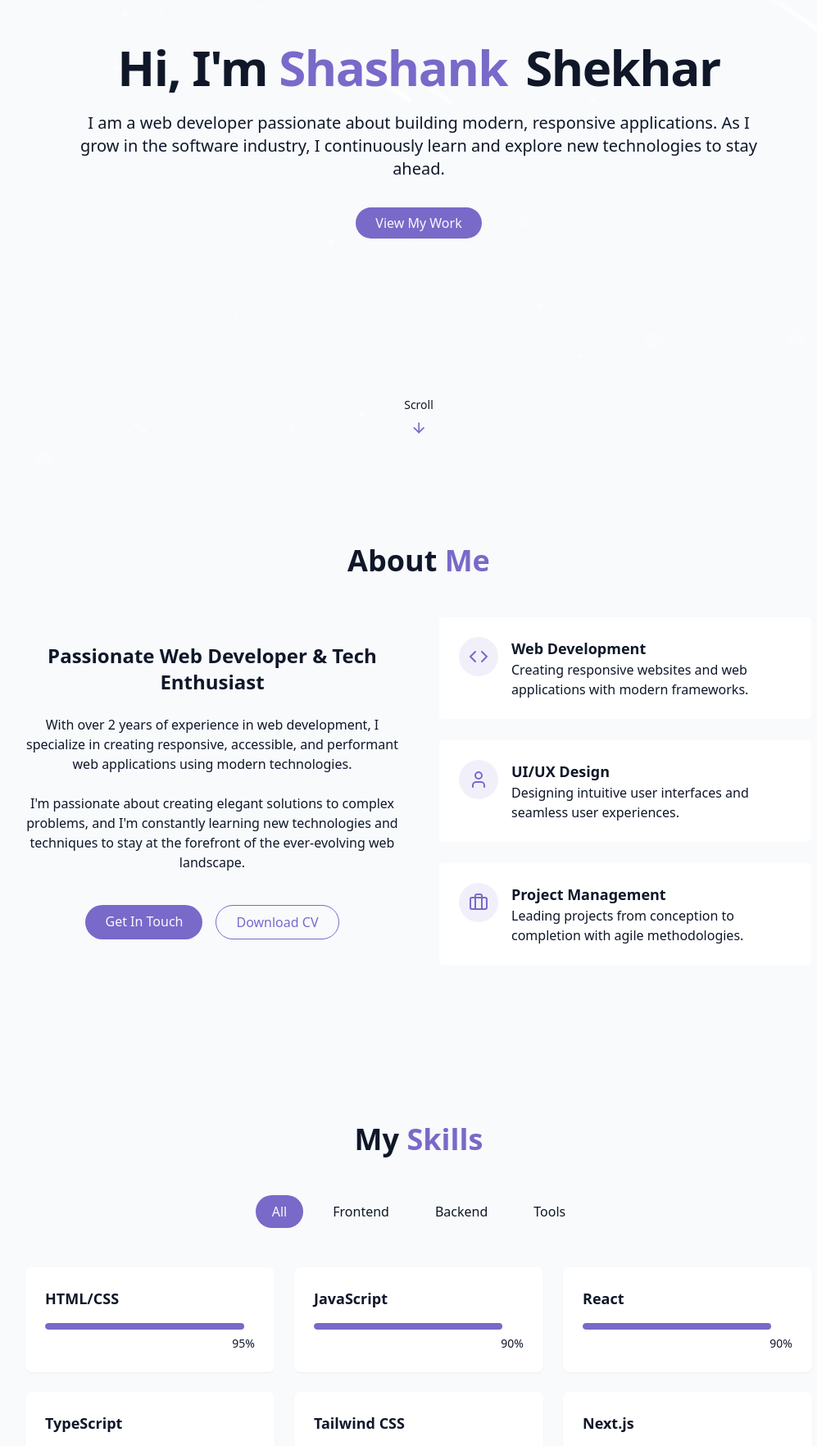
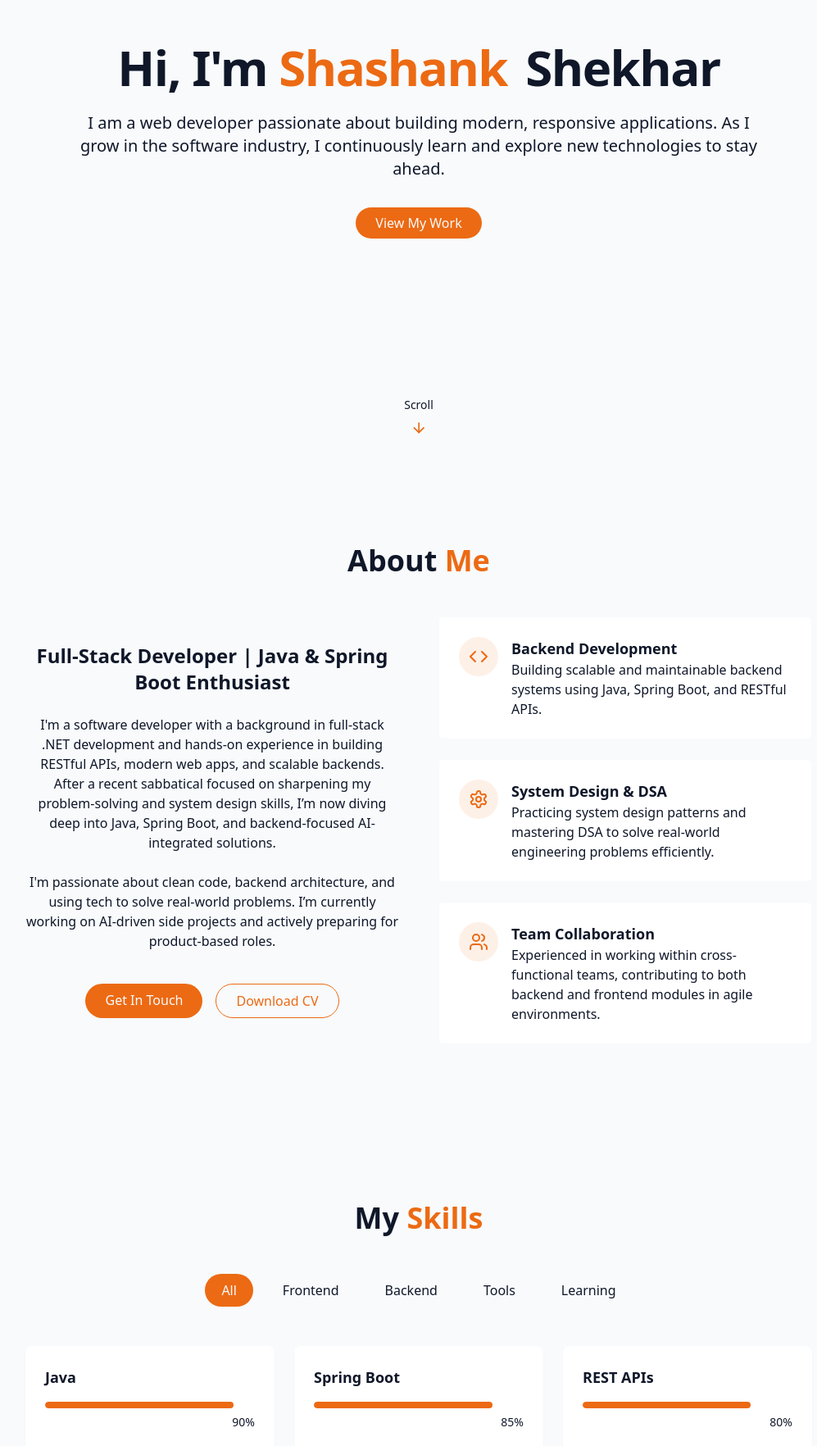
Before and after one commit to imsunnnyyy/Portfolio, a React (Vite) app: page / in a window 1280 px wide. Shown: the part 232-1996 px from the top of the page at 82% size, without its empty margins (129-1126 px from the left). Built offline with nearby package versions, Linux system fonts and the light colour scheme.

Commit message:
Changes for UI and Text corrections

```diff
--- a/package.json
+++ b/package.json
@@ -10,6 +10,7 @@
     "preview": "vite preview"
   },
   "dependencies": {
+    "@emailjs/browser": "^4.4.1",
     "@radix-ui/react-toast": "^1.2.14",
     "@tailwindcss/vite": "^4.1.8",
     "class-variance-authority": "^0.7.1",
--- a/src/components/AboutSection.jsx
+++ b/src/components/AboutSection.jsx
@@ -1,39 +1,31 @@
-import { Briefcase, Code, User } from "lucide-react";
+import { Code, Settings, Users } from "lucide-react";
 
 export const AboutSection = () => {
   return (
     <section id="about" className="py-24 px-4 relative">
-      {" "}
       <div className="container mx-auto max-w-5xl">
         <h2 className="text-3xl md:text-4xl font-bold mb-12 text-center">
-          About <span className="text-primary"> Me</span>
+          About <span className="text-primary">Me</span>
         </h2>
 
         <div className="grid grid-cols-1 md:grid-cols-2 gap-12 items-center">
           <div className="space-y-6">
             <h3 className="text-2xl font-semibold">
-              Passionate Web Developer & Tech Enthusiast
+              Full-Stack Developer | Java & Spring Boot Enthusiast
             </h3>
 
             <p className="text-muted-foreground">
-              With over 2 years of experience in web development, I specialize
-              in creating responsive, accessible, and performant web
-              applications using modern technologies.
+              I'm a software developer with a background in full-stack .NET development and hands-on experience in building RESTful APIs, modern web apps, and scalable backends. After a recent sabbatical focused on sharpening my problem-solving and system design skills, I’m now diving deep into Java, Spring Boot, and backend-focused AI-integrated solutions.
             </p>
 
             <p className="text-muted-foreground">
-              I'm passionate about creating elegant solutions to complex
-              problems, and I'm constantly learning new technologies and
-              techniques to stay at the forefront of the ever-evolving web
-              landscape.
+              I'm passionate about clean code, backend architecture, and using tech to solve real-world problems. I’m currently working on AI-driven side projects and actively preparing for product-based roles.
             </p>
 
             <div className="flex flex-col sm:flex-row gap-4 pt-4 justify-center">
               <a href="#contact" className="cosmic-button">
-                {" "}
                 Get In Touch
               </a>
-
               <a
                 href=""
                 className="px-6 py-2 rounded-full border border-primary text-primary hover:bg-primary/10 transition-colors duration-300"
@@ -50,39 +42,37 @@ export const AboutSection = () => {
                   <Code className="h-6 w-6 text-primary" />
                 </div>
                 <div className="text-left">
-                  <h4 className="font-semibold text-lg"> Web Development</h4>
+                  <h4 className="font-semibold text-lg">Backend Development</h4>
                   <p className="text-muted-foreground">
-                    Creating responsive websites and web applications with
-                    modern frameworks.
+                    Building scalable and maintainable backend systems using Java, Spring Boot, and RESTful APIs.
                   </p>
                 </div>
               </div>
             </div>
+
             <div className="gradient-border p-6 card-hover">
               <div className="flex items-start gap-4">
                 <div className="p-3 rounded-full bg-primary/10">
-                  <User className="h-6 w-6 text-primary" />
+                  <Settings className="h-6 w-6 text-primary" />
                 </div>
                 <div className="text-left">
-                  <h4 className="font-semibold text-lg">UI/UX Design</h4>
+                  <h4 className="font-semibold text-lg">System Design & DSA</h4>
                   <p className="text-muted-foreground">
-                    Designing intuitive user interfaces and seamless user
-                    experiences.
+                    Practicing system design patterns and mastering DSA to solve real-world engineering problems efficiently.
                   </p>
                 </div>
               </div>
             </div>
+
             <div className="gradient-border p-6 card-hover">
               <div className="flex items-start gap-4">
                 <div className="p-3 rounded-full bg-primary/10">
-                  <Briefcase className="h-6 w-6 text-primary" />
+                  <Users className="h-6 w-6 text-primary" />
                 </div>
-
                 <div className="text-left">
-                  <h4 className="font-semibold text-lg">Project Management</h4>
+                  <h4 className="font-semibold text-lg">Team Collaboration</h4>
                   <p className="text-muted-foreground">
-                    Leading projects from conception to completion with agile
-                    methodologies.
+                    Experienced in working within cross-functional teams, contributing to both backend and frontend modules in agile environments.
                   </p>
                 </div>
               </div>
--- a/src/components/Footer.jsx
+++ b/src/components/Footer.jsx
@@ -7,7 +7,7 @@ export const Footer = () => {
       {" "}
       <p className="text-sm text-muted-foreground">
         {" "}
-        &copy; {new Date().getFullYear()} Pedrotech.co. All rights reserved.
+        &copy; {new Date().getFullYear()} imsunnnyyy All rights reserved.
       </p>
       <a
         href="#hero"
--- a/src/components/ProjectsSection.jsx
+++ b/src/components/ProjectsSection.jsx
@@ -3,30 +3,30 @@ import { ArrowRight, ExternalLink, Github } from "lucide-react";
 const projects = [
   {
     id: 1,
-    title: "SaaS Landing Page",
+    title: "Portfolio",
     description: "A beautiful landing page app using React and Tailwind.",
     image: "/projects/project1.png",
-    tags: ["React", "TailwindCSS", "Supabase"],
+    tags: ["React", "TailwindCSS"],
     demoUrl: "#",
     githubUrl: "#",
   },
   {
     id: 2,
-    title: "Orbit Analytics Dashboard",
+    title: "To Do App",
     description:
-      "Interactive analytics dashboard with data visualization and filtering capabilities.",
+      "A To do list app made with Spring Boot Framework. ",
     image: "/projects/project2.png",
-    tags: ["TypeScript", "D3.js", "Next.js"],
+    tags: ["JAVA", "Spring Boot"],
     demoUrl: "#",
     githubUrl: "#",
   },
   {
     id: 3,
-    title: "E-commerce Platform",
+    title: "Quiz App",
     description:
-      "Full-featured e-commerce platform with user authentication and payment processing.",
+      "Responsive Quiz App made with React for Learning",
     image: "/projects/project3.png",
-    tags: ["React", "Node.js", "Stripe"],
+    tags: ["React", "Node.js"],
     demoUrl: "#",
     githubUrl: "#",
   },
@@ -100,7 +100,7 @@ export const ProjectsSection = () => {
           <a
             className="cosmic-button w-fit flex items-center mx-auto gap-2"
             target="_blank"
-            href="https://github.com/machadop1407"
+            href="https://github.com/imsunnnyyy/"
           >
             Check My Github <ArrowRight size={16} />
           </a>
--- a/src/components/SkillsSection.jsx
+++ b/src/components/SkillsSection.jsx
@@ -2,29 +2,42 @@ import { useState } from "react";
 import { cn } from "@/lib/utils";
 
 const skills = [
-  // Frontend
-  { name: "HTML/CSS", level: 95, category: "frontend" },
-  { name: "JavaScript", level: 90, category: "frontend" },
-  { name: "React", level: 90, category: "frontend" },
-  { name: "TypeScript", level: 85, category: "frontend" },
-  { name: "Tailwind CSS", level: 90, category: "frontend" },
-  { name: "Next.js", level: 80, category: "frontend" },
+  // Backend - Java & Spring Boot (85–95%)
+  { name: "Java", level: 90, category: "backend" },
+  { name: "Spring Boot", level: 85, category: "backend" },
 
-  // Backend
-  { name: "Node.js", level: 80, category: "backend" },
-  { name: "Express", level: 75, category: "backend" },
-  { name: "MongoDB", level: 70, category: "backend" },
-  { name: "PostgreSQL", level: 65, category: "backend" },
-  { name: "GraphQL", level: 60, category: "backend" },
+  // Backend - Others (70–80%)
+  { name: "REST APIs", level: 80, category: "backend" },
+  { name: "Hibernate/JPA", level: 75, category: "backend" },
+  { name: "SQL / PostgreSQL", level: 75, category: "backend" },
+  { name: "MySQL", level: 75, category: "backend" },
+  { name: ".NET Framework", level: 75, category: "backend" },
+  { name: "ASP.NET MVC", level: 70, category: "backend" },
+  { name: "Entity Framework", level: 70, category: "backend" },
 
-  // Tools
-  { name: "Git/GitHub", level: 90, category: "tools" },
-  { name: "Docker", level: 70, category: "tools" },
-  { name: "Figma", level: 85, category: "tools" },
-  { name: "VS Code", level: 95, category: "tools" },
+  // Frontend (40–50%)
+  { name: "HTML/CSS", level: 50, category: "frontend" },
+  { name: "JavaScript", level: 50, category: "frontend" },
+  { name: "Tailwind CSS", level: 40, category: "frontend" },
+
+  // Tools (Git & Docker: 60–70%)
+  { name: "Git/GitHub", level: 70, category: "tools" },
+  { name: "Docker", level: 60, category: "tools" },
+
+  // Tools (Others)
+  { name: "Postman", level: 85, category: "tools" },
+  { name: "VS Code", level: 90, category: "tools" },
+  { name: "IntelliJ IDEA", level: 85, category: "tools" },
+  { name: "Visual Studio", level: 85, category: "tools" },
+
+  // Learning
+  { name: "React", level: 45, category: "learning" },
+  { name: "Docker", level: 30, category: "learning" },
+  { name: "System Design", level: 30, category: "learning" },
+  { name: "Data Structures & Algorithms", level: 60, category: "learning" },
 ];
 
-const categories = ["all", "frontend", "backend", "tools"];
+const categories = ["all", "frontend", "backend", "tools", "learning"];
 
 export const SkillsSection = () => {
   const [activeCategory, setActiveCategory] = useState("all");
@@ -32,6 +45,7 @@ export const SkillsSection = () => {
   const filteredSkills = skills.filter(
     (skill) => activeCategory === "all" || skill.category === activeCategory
   );
+
   return (
     <section id="skills" className="py-24 px-4 relative bg-secondary/30">
       <div className="container mx-auto max-w-5xl">
@@ -48,7 +62,7 @@ export const SkillsSection = () => {
                 "px-5 py-2 rounded-full transition-colors duration-300 capitalize",
                 activeCategory === category
                   ? "bg-primary text-primary-foreground"
-                  : "bg-secondary/70 text-forefround hover:bd-secondary"
+                  : "bg-secondary/70 text-foreground hover:bg-secondary"
               )}
             >
               {category}
@@ -63,7 +77,7 @@ export const SkillsSection = () => {
               className="bg-card p-6 rounded-lg shadow-xs card-hover"
             >
               <div className="text-left mb-4">
-                <h3 className="font-semibold text-lg"> {skill.name}</h3>
+                <h3 className="font-semibold text-lg">{skill.name}</h3>
               </div>
               <div className="w-full bg-secondary/50 h-2 rounded-full overflow-hidden">
                 <div
@@ -71,7 +85,6 @@ export const SkillsSection = () => {
                   style={{ width: skill.level + "%" }}
                 />
               </div>
-
               <div className="text-right mt-1">
                 <span className="text-sm text-muted-foreground">
                   {skill.level}%
--- /dev/null
+++ b/src/components/SkyBackground.jsx
@@ -0,0 +1,66 @@
+import { useEffect, useState } from "react";
+
+export const SkyBackground = () => {
+  const [clouds, setClouds] = useState([]);
+
+  useEffect(() => {
+    generateClouds();
+
+    const handleResize = () => {
+      generateClouds();
+    };
+
+    window.addEventListener("resize", handleResize);
+    return () => window.removeEventListener("resize", handleResize);
+  }, []);
+
+  const generateClouds = () => {
+    const numberOfClouds = Math.floor(window.innerWidth / 200);
+    const newClouds = [];
+
+    for (let i = 0; i < numberOfClouds; i++) {
+      newClouds.push({
+        id: i,
+        x: Math.random() * 100,
+        y: Math.random() * 50,
+        size: Math.random() * 0.5 + 0.75, // 0.75x to 1.25x size
+        duration: Math.random() * 30 + 30, // 30s–60s
+      });
+    }
+
+    setClouds(newClouds);
+  };
+
+  return (
+    <div className="fixed inset-0 -z-10 overflow-hidden pointer-events-none">
+      {/* Sky glow */}
+      <div className="sky-glow" />
+
+      {/* Sun */}
+      <div
+        className="sun"
+        style={{
+          width: "100px",
+          height: "100px",
+          left: "50%",
+          top: "10%",
+          transform: "translateX(-50%)",
+        }}
+      />
+
+      {/* Clouds */}
+      {clouds.map((cloud) => (
+        <div
+          key={cloud.id}
+          className="cloud"
+          style={{
+            left: `${cloud.x}%`,
+            top: `${cloud.y}%`,
+            transform: `scale(${cloud.size})`,
+            animationDuration: `${cloud.duration}s`,
+          }}
+        />
+      ))}
+    </div>
+  );
+};
--- a/src/index.css
+++ b/src/index.css
@@ -28,6 +28,7 @@
       transform: translateY(-10px);
     }
   }
+
   @keyframes pulse-subtle {
     0%,
     100% {
@@ -37,6 +38,7 @@
       opacity: 0.8;
     }
   }
+
   @keyframes fade-in {
     from {
       opacity: 0;
@@ -47,6 +49,7 @@
       transform: translateY(0);
     }
   }
+
   @keyframes meteor {
     0% {
       transform: rotate(215deg) translateX(0);
@@ -69,7 +72,7 @@
 
     --card: 0 0% 100%;
 
-    --primary: 250 47% 60%;
+    --primary: 24 85% 50%;
     --primary-foreground: 210 40% 98%;
 
     --border: 214 32% 91%;
@@ -81,7 +84,7 @@
 
     --card: 222 47% 8%;
 
-    --primary: 250 65% 65%;
+    --primary: 24 85% 60%;
     --primary-foreground: 213 31% 91%;
 
     --border: 217 33% 20%;
@@ -124,7 +127,7 @@
 
 @utility text-glow {
   @apply relative;
-  text-shadow: 0 0 10px rgba(167, 139, 250, 0.5);
+  text-shadow: 0 0 10px rgba(255, 145, 0, 0.5); /* optional glow updated to match orange */
 }
 
 @utility card-hover {
@@ -140,7 +143,7 @@
 
 @utility cosmic-button {
   @apply px-6 py-2 rounded-full bg-primary text-primary-foreground font-medium
-         transition-all duration-300 hover:shadow-[0_0_10px_rgba(139,92,246,0.5)]
+         transition-all duration-300 hover:shadow-[0_0_10px_rgba(255,145,0,0.5)]
          hover:scale-105 active:scale-95;
 }
 
@@ -160,3 +163,86 @@
   padding: 0;
   text-align: center;
 }
+
+@layer utilities {
+  @keyframes bounce-slow {
+    0%, 100% {
+      transform: translateX(-50%) translateY(0);
+    }
+    50% {
+      transform: translateX(-50%) translateY(-10px);
+    }
+  }
+
+  .animate-bounce-slow {
+    animation: bounce-slow 6s ease-in-out infinite;
+  }
+
+  @keyframes cloud-move {
+    0% {
+      transform: translateX(0);
+    }
+    100% {
+      transform: translateX(100vw);
+    }
+  }
+
+  .animate-cloud {
+    animation: cloud-move 60s linear infinite;
+  }
+
+  /* 🌤️ Sky Background Specific Styles */
+
+  .sky-glow {
+    @apply absolute inset-0;
+    background: radial-gradient(circle at center, #dbeafe 0%, #f0f9ff 100%);
+    animation: sky-pulse 8s ease-in-out infinite;
+  }
+
+  .sun {
+    @apply absolute rounded-full bg-yellow-400;
+    box-shadow: 0 0 60px rgba(255, 204, 0, 0.5);
+    animation: float-sun 6s ease-in-out infinite, spin-slow 20s linear infinite;
+  }
+
+  .cloud {
+    @apply absolute bg-white rounded-full opacity-70 pointer-events-none;
+    width: 200px;
+    height: 60px;
+    filter: blur(10px);
+    animation: cloud-move 60s linear infinite;
+  }
+
+  .cloud::before,
+  .cloud::after {
+    content: "";
+    position: absolute;
+    background: white;
+    border-radius: 9999px;
+    width: 100px;
+    height: 100px;
+    top: -20px;
+  }
+
+  .cloud::before {
+    left: 20px;
+  }
+
+  .cloud::after {
+    right: 20px;
+  }
+
+  @keyframes sky-pulse {
+    0%, 100% { opacity: 1; }
+    50% { opacity: 0.95; }
+  }
+
+  @keyframes float-sun {
+    0%, 100% { transform: translateY(0); }
+    50% { transform: translateY(-10px); }
+  }
+
+  @keyframes spin-slow {
+    100% { transform: rotate(360deg); }
+  }
+}
--- a/src/pages/Home.jsx
+++ b/src/pages/Home.jsx
@@ -1,6 +1,8 @@
+import { useEffect, useState } from "react";
 import { Navbar } from "../components/Navbar";
 import { ThemeToggle } from "../components/ThemeToggle";
-import { StarBackground } from "@/components/StarBackground";
+import { StarBackground } from "../components/StarBackground";
+import { SkyBackground } from "../components/SkyBackground"; // ✅ Make sure this exists
 import { HeroSection } from "../components/HeroSection";
 import { AboutSection } from "../components/AboutSection";
 import { SkillsSection } from "../components/SkillsSection";
@@ -9,15 +11,35 @@ import { ContactSection } from "../components/ContactSection";
 import { Footer } from "../components/Footer";
 
 export const Home = () => {
+  const [isDark, setIsDark] = useState(false);
+
+  useEffect(() => {
+    const root = window.document.documentElement;
+    setIsDark(root.classList.contains("dark"));
+
+    const observer = new MutationObserver(() => {
+      setIsDark(root.classList.contains("dark"));
+    });
+
+    observer.observe(root, {
+      attributes: true,
+      attributeFilter: ["class"],
+    });
+
+    return () => observer.disconnect();
+  }, []);
+
   return (
     <div className="min-h-screen bg-background text-foreground overflow-x-hidden">
       {/* Theme Toggle */}
       <ThemeToggle />
+
       {/* Background Effects */}
-      <StarBackground />
+      {isDark ? <StarBackground /> : <SkyBackground />}
 
       {/* Navbar */}
       <Navbar />
+
       {/* Main Content */}
       <main>
         <HeroSection />
```
Also changed, not shown: src/components/ContactSection.jsx (+66 -64 lines), 1 other file (tests, documents, lock files or other folders).
